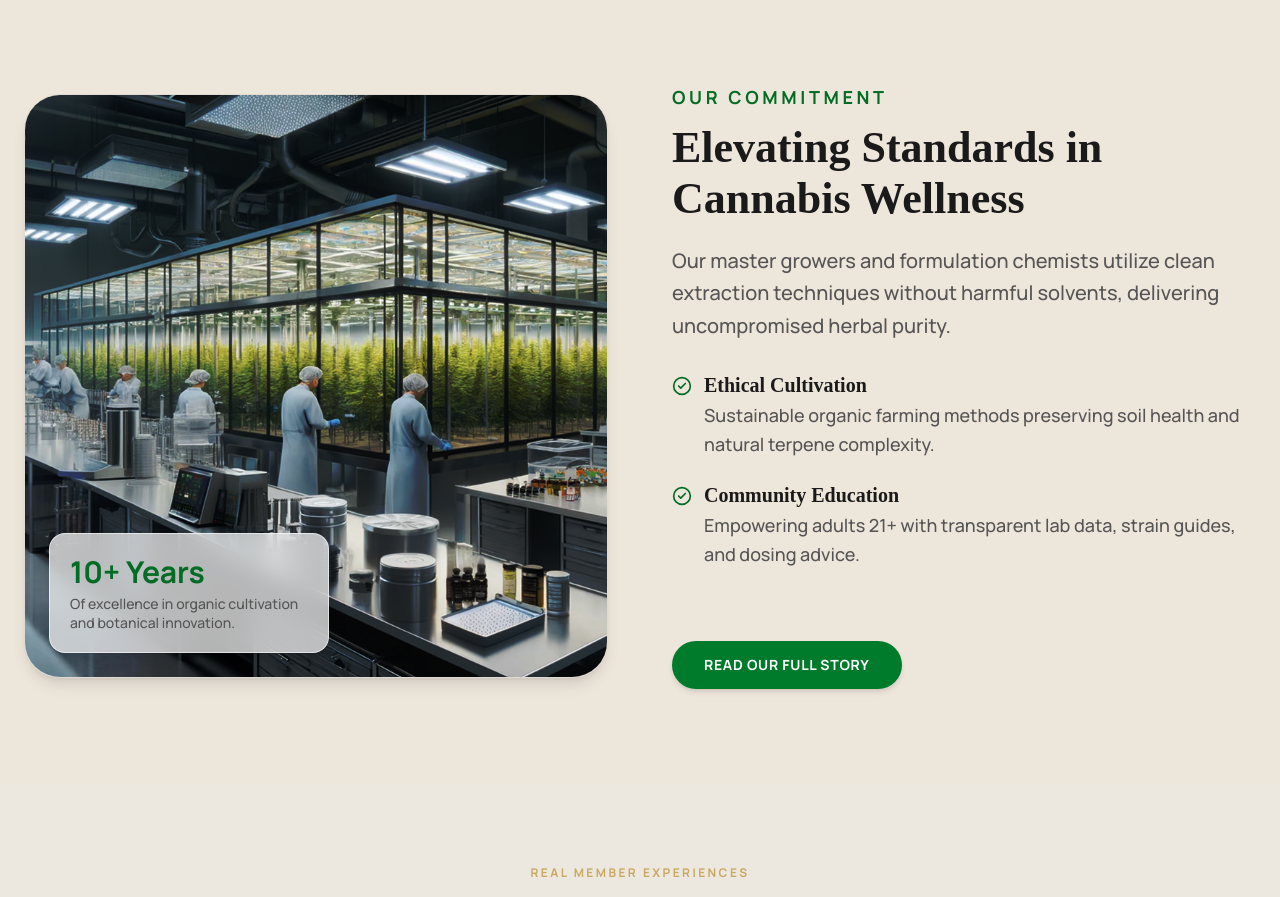
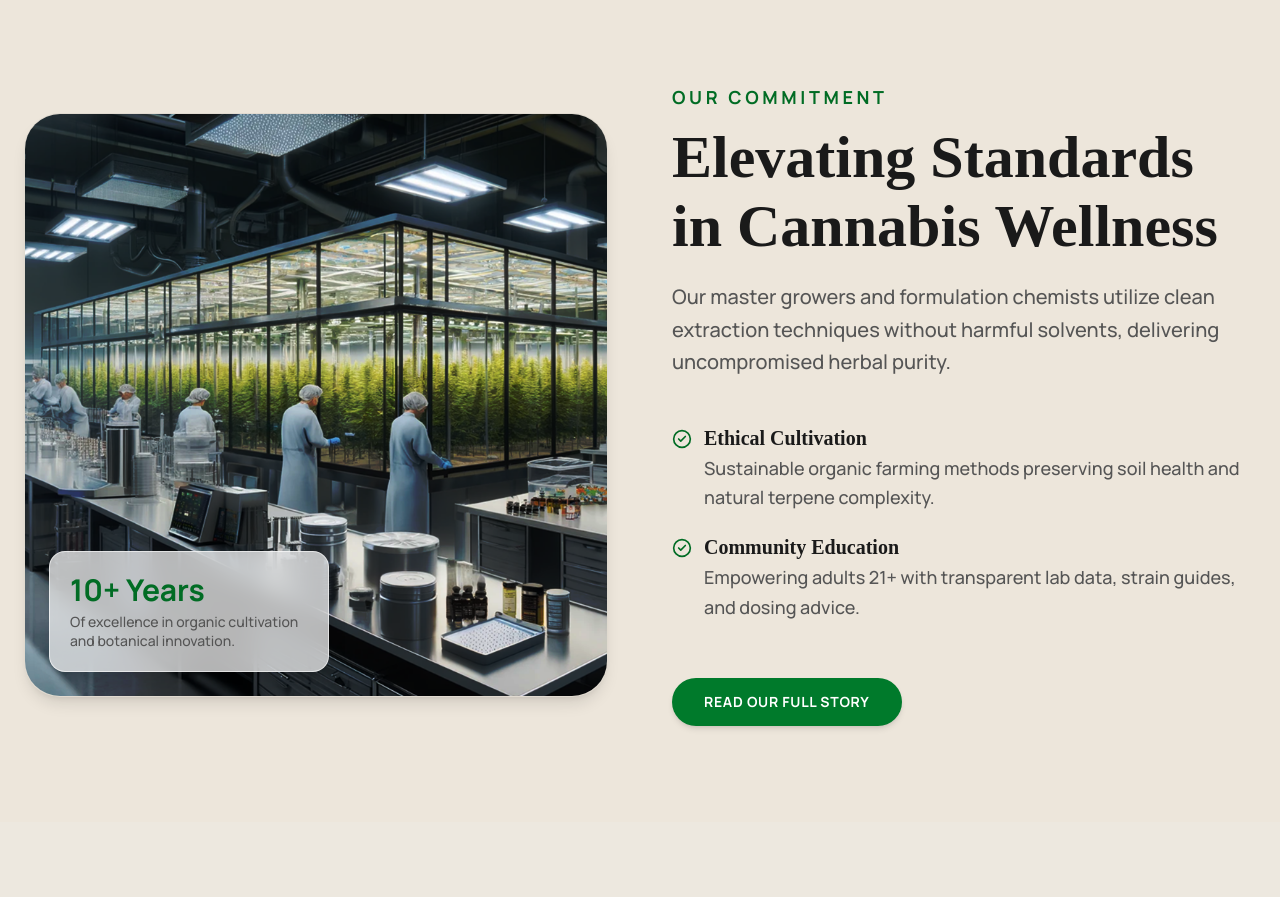
Before and after one commit to autobytesolutionfreepik-coder/Total-Herbal-Frontend, a Next.js app: page / in a window 1280 px wide. Shown: the part 3460-4357 px from the top of the page. Built offline with nearby package versions, Linux system fonts and the light colour scheme; no server answers.

Commit message:
Fix the Footer

```diff
--- a/src/app/(storefront)/page.tsx
+++ b/src/app/(storefront)/page.tsx
@@ -734,7 +734,7 @@ export default function HomePage() {
                 OUR COMMITMENT
               </p>
               <h2
-                className="text-4xl sm:text-6xl lg:text-[2.75rem] font-bold leading-[1.18] mb-5 text-[#016C24]"
+                className="text-4xl sm:text-4xl lg:text-[3.75rem] font-bold leading-[1.18] mb-5 text-[#016C24]"
                 style={{ fontFamily: "Times New Roman, serif" }}
               >
                 Elevating Standards in Cannabis Wellness
@@ -744,7 +744,7 @@ export default function HomePage() {
               </p>
 
               {/* Checkpoints */}
-              <div className="space-y-6 mb-8">
+              <div className="space-y-6 mb-8 mt-4">
                 {[
                   {
                     title: "Ethical Cultivation",
@@ -772,7 +772,7 @@ export default function HomePage() {
               <div>
                 <Link
                   href="/about"
-                  className="bg-[#007A2B] hover:bg-[#00581F] mt-10 text-white text-xs sm:text-sm font-bold tracking-wider uppercase px-8 py-3.5 rounded-full transition-all shadow-md inline-flex items-center justify-center hover:scale-[1.02] font-sans"
+                  className="bg-[#007A2B] hover:bg-[#00581F] mt-6 text-white text-xs sm:text-sm font-bold tracking-wider uppercase px-8 py-3.5 rounded-full transition-all shadow-md inline-flex items-center justify-center hover:scale-[1.02] font-sans"
                 >
                   Read Our Full Story
                 </Link>
```
